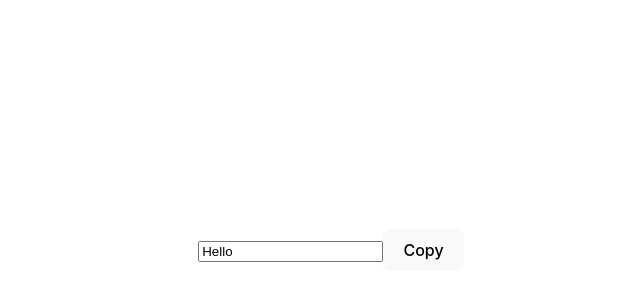
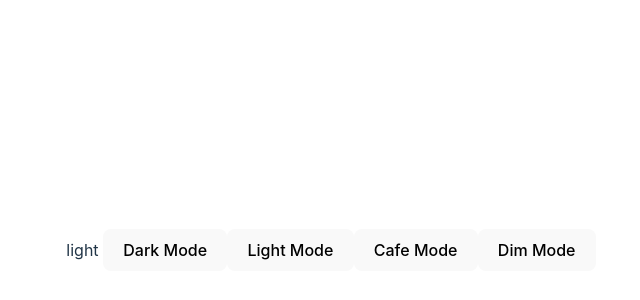
Before and after one commit to Yevhen23surfer/vueusetest, a Vue app: page / in a window 1280 px wide. Shown: the part 150-450 px from the top of the page, without its empty margins (309-949 px from the left). Built offline with nearby package versions, Linux system fonts and the light colour scheme.

Commit message:
useColorMode for theme

```diff
--- a/src/App.vue
+++ b/src/App.vue
@@ -1,18 +1,39 @@
 <script setup>
-import {ref} from 'vue';
-import { useClipboard } from '@vueuse/core';
-
-const textToCopy = ref('Hello');
-const { copy, copied, text } = useClipboard({source: textToCopy, copiedDuring: 3000,})
-
+import { useDark, useToggle, useColorMode } from '@vueuse/core'
+const isDark = useDark(); // true or false
+const colorMode = useColorMode({
+    modes: {
+        dim: 'dim',
+        cafe: 'cafe',
+    },
+    attribute: 'theme',
+}); // light or dark
+const toggleDark = useToggle(isDark);
 </script>
 
 <template>
-  <input type="text" v-model="textToCopy" />
-  <button @click="copy(textToCopy)">{{ copied ? 'Copied' : 'Copy'}}</button>
-  {{ text }}
+    {{ colorMode }}
+    <button @click="colorMode = 'dark'">Dark Mode</button>
+    <button @click="colorMode = 'light'">Light Mode</button>
+    <button @click="colorMode = 'cafe'">Cafe Mode</button>
+    <button @click="colorMode = 'dim'" >Dim Mode</button>
 </template>
 
-<style scoped>
-
+<style>
+[theme="dark"]{
+    background: black;
+    color: white;
+}
+[theme="light"].dark{
+    background: black;
+    color: white;
+}
+[theme='dim']{
+    background: rgb(0, 212, 71);
+    color: rgb(0, 0, 0);
+}
+[theme='cafe']{
+    background: burlywood;
+    color: rgb(65, 26, 26);
+}
 </style>
```
